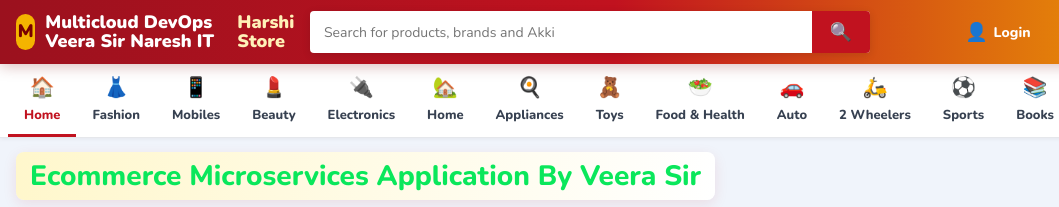
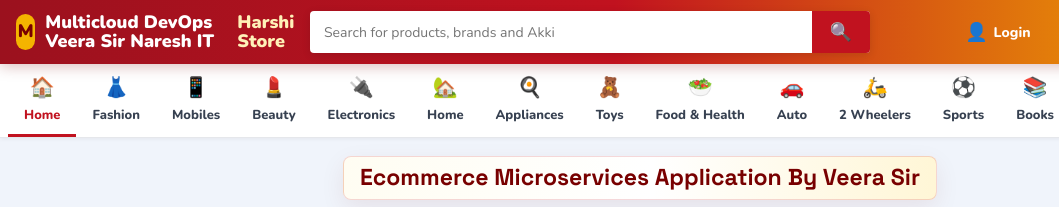
Before and after one commit to Anant2101/kubernetes-microservice-stateless, a plain HTML site: page frontend/main/index.html in a window 1280 px wide. Shown: the top 207 px of the page, 0-1059 px from the left. Drawn offline with nearby package versions, Linux system fonts and the light colour scheme.

Commit message:
Update index.html

```diff
--- a/frontend/main/index.html
+++ b/frontend/main/index.html
@@ -4,7 +4,7 @@
   <meta charset="utf-8">
   <meta name="viewport" content="width=device-width, initial-scale=1">
   <title>Multicloud DevOps Veera Sir Naresh IT Store - Shop Smart, Live Better</title>
-  <meta name="description" content="Multicloud DevOps Veera Sir Naresh IT Store multicloud ecommerce home. Fashion, mobiles, electronics, beauty, home, payments, grocery, music and more.">
+  <meta name="description" content="Multicloud DevOps Veera Sir Naresh IT narni multicloud ecommerce home. Fashion, mobiles, electronics, beauty, home, payments, grocery, music and more.">
   <link rel="icon" type="image/png" href="https://upload.wikimedia.org/wikipedia/commons/thumb/c/c1/Google_%22G%22_logo.svg/1200px-Google_%22G%22_logo.svg.png">
   <link rel="preconnect" href="https://fonts.googleapis.com">
   <link rel="stylesheet" href="https://fonts.googleapis.com/css2?family=Nunito:wght@400;600;700;800;900&family=Space+Grotesk:wght@500;600;700&display=swap">
@@ -132,14 +132,18 @@
     .cat-item:hover, .cat-item.active { border-bottom-color: var(--brand); color: var(--brand); }
     .cat-emoji { font-size: 20px; }
     .app-heading {
-      max-width: 1280px; margin: 14px auto 0; padding: 0 16px;
-      color: #0ae75b; font-size: clamp(18px, 2.4vw, 28px);
-      line-height: 1.15; font-weight: 750; letter-spacing: 0;
+      max-width: 1280px; margin: 18px auto 0; padding: 0 16px;
+      color: var(--brand-dark); font-family: "Space Grotesk", "Nunito", Arial, sans-serif;
+      font-size: clamp(16px, 1.8vw, 24px);
+      line-height: 1.12; font-weight: 800; letter-spacing: 0;
+      text-align: center;
     }
     .app-heading span {
-      display: inline-block; padding: 8px 14px; border-radius: 8px;
-      background: linear-gradient(90deg, #fff7cc, #fff);
-      box-shadow: 0 4px 14px rgba(193, 18, 31, 0.1);
+      display: inline-flex; align-items: center; justify-content: center;
+      padding: 8px 16px; border: 1px solid rgba(193, 18, 31, 0.16);
+      border-radius: 8px;
+      background: linear-gradient(90deg, #fffdf2 0%, #ffffff 52%, #fff6d6 100%);
+      box-shadow: 0 8px 24px rgba(120, 0, 0, 0.08);
     }
     .banner-wrap {
       max-width: 1280px; margin: 10px auto 0; padding: 0 16px;
@@ -574,6 +578,8 @@
       .topbar-inner { height: auto; flex-wrap: wrap; padding: 10px 12px; gap: 8px; }
       .search-wrap { order: 3; flex-basis: 100%; max-width: 100%; }
       .brand { font-size: 18px; }
+      .app-heading { margin-top: 12px; font-size: 16px; }
+      .app-heading span { width: 100%; padding: 8px 10px; }
       .topbar-btn { padding: 8px; }
       .topbar-btn span:not(.icon):not(.cart-badge) { display: none; }
       .topbar-btn .icon { font-size: 22px; }
```
